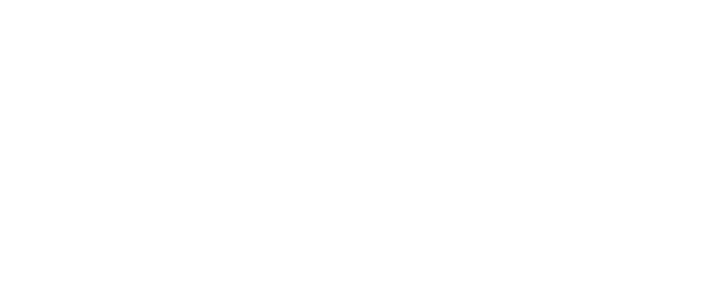
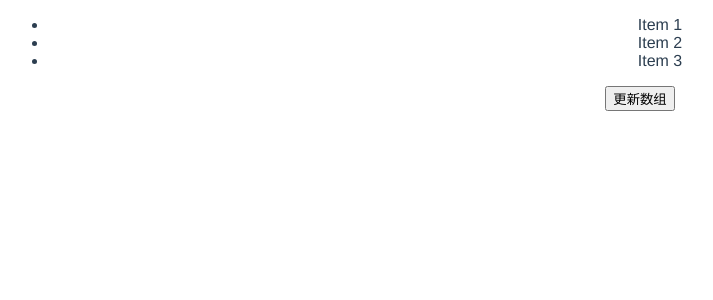
Before and after one commit to AnnGreen1/Vue2-JavaScript-demo, a Vue app: page /dev/thisset in a window 1280 px wide. Shown: the top 300 px of the page, without its empty margins (0-713 px from the left). Built offline with nearby package versions, Linux system fonts and the light colour scheme.

Commit message:
预览docs未完成；插槽简单使用；通过set实现数组响应式；

```diff
--- a/src/router/routes/dev.js
+++ b/src/router/routes/dev.js
@@ -76,5 +76,29 @@ const dev = [
     name: "dev-PreviewPDF",
     component: () => import("@/views/Dev/PreviewPDF.vue"),
   },
+  /**
+   * @description:预览docs文件
+   */
+  {
+    path: "/dev/PreviewDocs",
+    name: "dev-PreviewDocs",
+    component: () => import("@/views/Dev/PreviewDocs.vue"),
+  },
+   /**
+   * @description:插槽简单使用
+   */
+  {
+    path: "/dev/SlotDemo",
+    name: "dev-SlotDemo",
+    component: () => import("@/views/Dev/SlotDemo.vue"),
+  },
+   /**
+   * @description:注意点，vue2对数组的响应式只是通过重写方法实现，如果直接赋值是达不到响应式的效果的，需要使用 set
+   */
+  {
+    path: "/dev/thisset",
+    name: "dev-thisset",
+    component: () => import("@/views/Dev/ThisSet.vue"),
+  },
 ];
 export default dev;
--- /dev/null
+++ b/src/views/Dev/PreviewDocs.vue
@@ -0,0 +1,15 @@
+<template>
+    <div>
+        <iframe src="https://view.officeapps.live.com/op/embed.aspx?src=http://localhost/allphpcode/test/demo.docx" width="100%" height="600px"></iframe>
+    </div>
+</template>
+
+<script>
+export default {
+    data(){
+        return {
+
+        }
+    },
+}
+</script>
--- /dev/null
+++ b/src/views/Dev/SlotDemo.vue
@@ -0,0 +1,39 @@
+<template>
+    <div>
+        <components-demo>
+            <h2>这是插槽应该显示的内容</h2>
+        </components-demo>
+    </div>
+</template>
+
+<script>
+import { randqinghua, env_development_randqinghua } from '@/api/api'
+import ComponentsDemo from './components/ComponentsDemo.vue'
+export default {
+    data() {
+        return {
+
+        }
+    },
+    components:{
+        ComponentsDemo
+    },
+    methods: {
+
+    },
+    created() {
+        let randqinghua_data = { 'format': 'json' }
+        randqinghua(randqinghua_data).then((res) => {
+            console.log(res)
+        }).catch((error) => {
+            console.log(error);
+        })
+
+        env_development_randqinghua(randqinghua_data).then((res) => {
+            console.log(res)
+        }).catch((error) => {
+            console.log(error);
+        })
+    }
+}
+</script>
--- /dev/null
+++ b/src/views/Dev/ThisSet.vue
@@ -0,0 +1,35 @@
+<template>
+  <div>
+    <ul>
+      <li v-for="item in items" :key="item.id">{{ item.name }}</li>
+    </ul>
+    <button @click="updateItems">更新数组</button>
+  </div>
+</template>
+
+<script>
+export default {
+  data() {
+    return {
+      items: [
+        { id: 1, name: 'Item 1' },
+        { id: 2, name: 'Item 2' },
+        { id: 3, name: 'Item 3' }
+      ]
+    };
+  },
+  methods: {
+    updateItems() {
+      // 创建一个新的数组
+      const newItems = [
+        { id: 4, name: 'Item 4' },
+        { id: 5, name: 'Item 5' },
+        { id: 6, name: 'Item 6' }
+      ];
+
+      // 使用 this.$set() 方法给数组赋值
+      this.$set(this, 'items', newItems);
+    }
+  }
+};
+</script>
--- /dev/null
+++ b/src/views/Dev/components/ComponentsDemo.vue
@@ -0,0 +1,6 @@
+<template>
+    <div>
+        <h1>组件示例</h1>
+        <slot></slot>
+    </div>
+</template>
```
